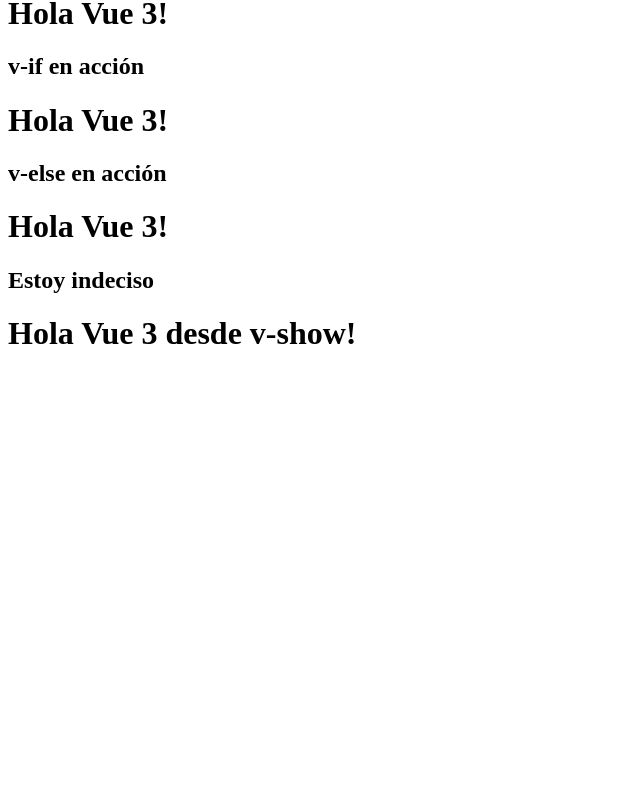
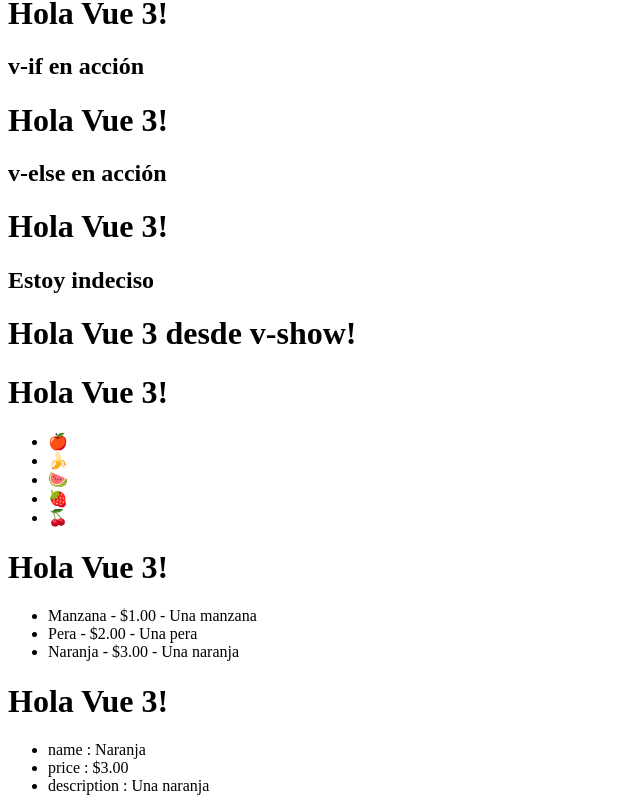
Before and after one commit to NEBULA1978/APUNTESVUE3, a Vue app: page / in a window 1280 px wide. Shown: the part 419-1230 px from the top of the page, without its empty margins (0-640 px from the left). Before the commit the page ends 800 px from the top, so only its background shows below. Built offline with nearby package versions, Linux system fonts and the light colour scheme.

Commit message:
Creo componente de v-for

```diff
--- a/src/App.vue
+++ b/src/App.vue
@@ -8,6 +8,9 @@
   <FirecivasVIELSE />
   <FirecivasVIELSEINDECISO />
   <Vshow />
+  <Vfor />
+  <Vfor2 />
+  <Vfor2Objetos />
 </template>
 
 <script setup>
@@ -18,4 +21,7 @@
 import FirecivasVIF from './components/FirecivasVIF.vue';
 import FirecivasVIELSEINDECISO from './components/FirecivasVIELSEINDECISO.vue';
 import Vshow from './components/Vshow.vue';
+import Vfor from './components/Vfor.vue';
+import Vfor2 from './components/Vfor2.vue';
+import Vfor2Objetos from './components/Vfor2Objetos.vue';
 </script>
--- /dev/null
+++ b/src/components/Vfor.vue
@@ -0,0 +1,18 @@
+<!-- doc v-for
+(opens new window)
+La directiva v-for se usa para iterar sobre una lista de elementos.
+Para darle a Vue una pista para que pueda rastrear la identidad de cada nodo y, por lo tanto, reutilizar y reordenar los elementos existentes, debe proporcionar un atributo key único p -->
+
+<script setup>
+const name = "Vue 3";
+const arrayFrutas = ["🍎", "🍌", "🍉", "🍓", "🍒"];
+</script>
+
+<template>
+    <h1>Hola {{ name }}!</h1>
+    <ul>
+        <li v-for="(fruta, index) in arrayFrutas" :key="index">
+            {{ fruta }}
+        </li>
+    </ul>
+</template>
--- /dev/null
+++ b/src/components/Vfor2.vue
@@ -0,0 +1,34 @@
+<!-- doc v-for
+(opens new window)
+La directiva v-for se usa para iterar sobre una lista de elementos.
+Para darle a Vue una pista para que pueda rastrear la identidad de cada nodo y, por lo tanto, reutilizar y reordenar los elementos existentes, debe proporcionar un atributo key único p -->
+
+<script setup>
+const name = "Vue 3";
+const arrayFrutas = [
+    {
+        name: "Manzana",
+        price: "$1.00",
+        description: "Una manzana",
+    },
+    {
+        name: "Pera",
+        price: "$2.00",
+        description: "Una pera",
+    },
+    {
+        name: "Naranja",
+        price: "$3.00",
+        description: "Una naranja",
+    },
+];
+</script>
+
+<template>
+    <h1>Hola {{ name }}!</h1>
+    <ul>
+        <li v-for="fruta in arrayFrutas" :key="name">
+            {{ fruta.name }} - {{ fruta.price }} - {{ fruta.description }}
+        </li>
+    </ul>
+</template>
--- /dev/null
+++ b/src/components/Vfor2Objetos.vue
@@ -0,0 +1,22 @@
+<!-- doc v-for
+(opens new window)
+La directiva v-for se usa para iterar sobre una lista de elementos.
+Para darle a Vue una pista para que pueda rastrear la identidad de cada nodo y, por lo tanto, reutilizar y reordenar los elementos existentes, debe proporcionar un atributo key único p -->
+<script setup>
+const name = "Vue 3";
+
+const fruta = {
+    name: "Naranja",
+    price: "$3.00",
+    description: "Una naranja",
+};
+</script>
+
+<template>
+    <h1>Hola {{ name }}!</h1>
+    <ul>
+        <li v-for="(value, propiedad) in fruta">
+            {{ propiedad }} : {{ value }}
+        </li>
+    </ul>
+</template>
```
